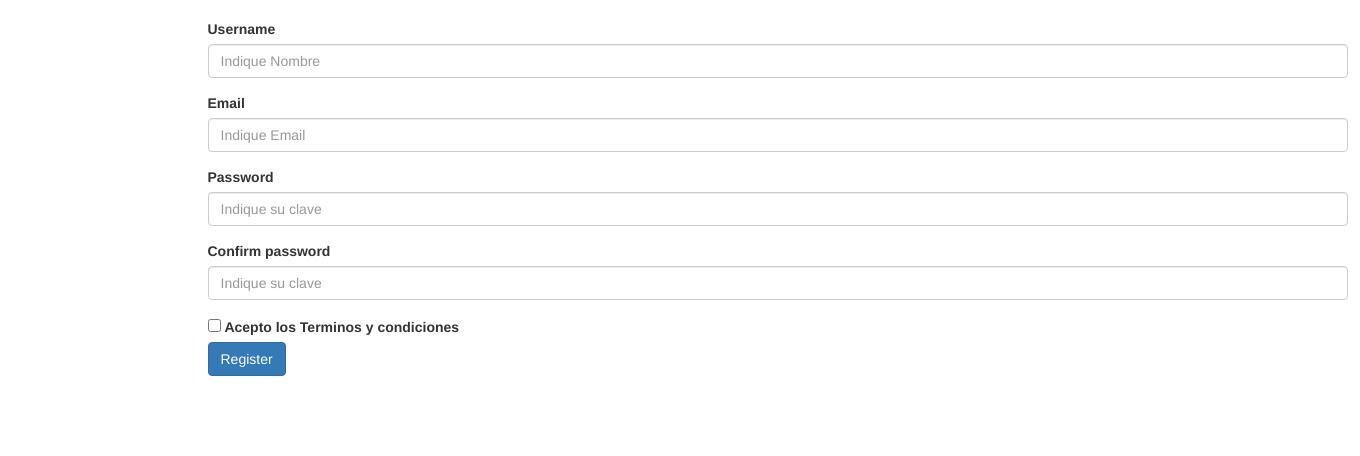
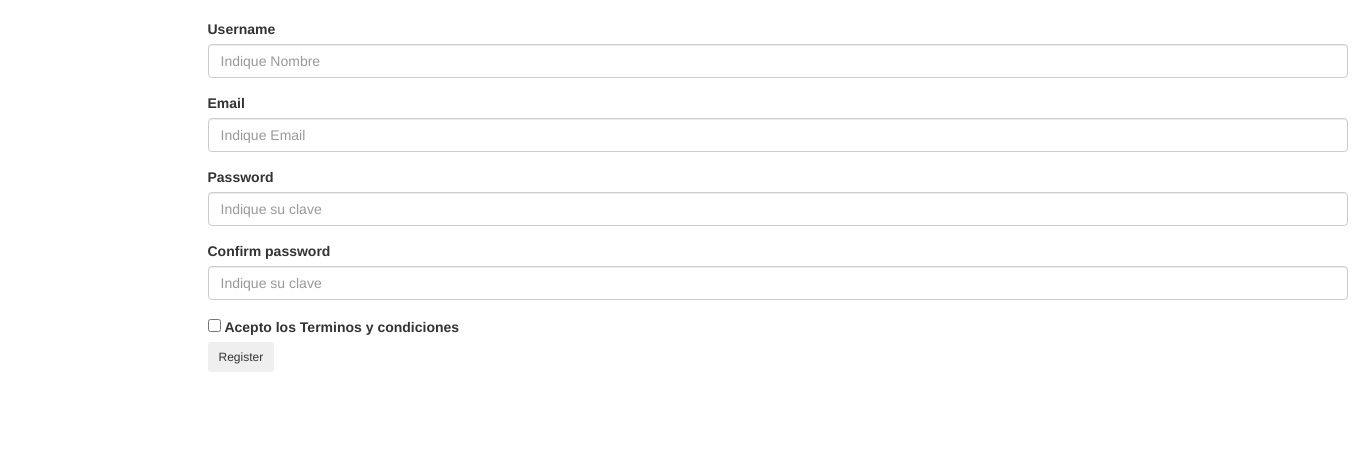
Before and after one commit to tarsicio/python_login_system, a Flask app: page /register in a window 1360 px wide. Shown: the part 130-586 px from the top of the page. Run offline with Flask 2, Linux system fonts and the light colour scheme; some libraries are stand-ins or nearby versions.

Commit message:
Modificación en Botones al estilo Bootstrap 4, y demas

```diff
--- a/app/templates/auth/login.html
+++ b/app/templates/auth/login.html
@@ -12,8 +12,8 @@
 			<div class="form-group">
 				{{ render_field(form.password, class='form-control',placeholder='Indique su clave') }}
 			</div>
-			<button class="btn btn-primary" type="submit" name="button">
-				Login
+			<button class="btn btn-outline-primary btn-sm" type="submit" name="button">
+				<i class="fas fa-sign-in-alt"></i> Login
 			</button>
 		</form>
 	</div>
--- a/app/templates/auth/register.html
+++ b/app/templates/auth/register.html
@@ -23,8 +23,8 @@
 				{{ form.accept(class_='form-check-input') }}
 				<label for="" class="form-check-bale">Acepto los Terminos y condiciones</label>
 			</div>
-			<button class="btn btn-primary" type="submit" name="button">
-				Register
+			<button class="btn btn-outline-primary btn-sm" type="submit" name="button">
+				<i class="fas fa-clipboard-list"></i> Register
 			</button>
 		</form>
 	</div>
--- a/app/templates/layout.html
+++ b/app/templates/layout.html
@@ -13,20 +13,20 @@
 				<ul class="navbar-nav ml-auto">
 					{% if current_user.is_authenticated %}
 						<li class="nav-item {% if active == 'tasks' %} active {% endif %}">
-							<a class="nav-link" href="{{ url_for('.tasks') }}">Task</a>
+							<a class="nav-link" href="{{ url_for('.tasks') }}"><i class="far fa-list-alt"></i> Task-List</a>
 						</li>
 						<li class="nav-item {% if active == 'new_task' %} active {% endif %}">
-							<a class="nav-link" href="{{ url_for('.new_task') }}">New_Task</a>
+							<a class="nav-link" href="{{ url_for('.new_task') }}"><i class="fa fa-file" aria-hidden="true"></i> New_Task</a>
 						</li>
 						<li class="nav-item">
-							<a class="nav-link" href="{{ url_for('.logout') }}">Logout</a>
+							<a class="nav-link" href="{{ url_for('.logout') }}"><i class="fas fa-sign-out-alt"></i> Logout</a>
 						</li>
 					{% else %}
 						<li class="nav-item {% if active == 'login' %} active {% endif %}">
-							<a class="nav-link" href="{{ url_for('.login') }}">Login</a>
+							<a class="nav-link" href="{{ url_for('.login') }}"><i class="fas fa-sign-in-alt"></i> Login</a>
 						</li>
 						<li class="nav-item {% if active == 'register' %} active {% endif %}">
-							<a class="nav-link" href="{{ url_for('.register') }}">Register</a>
+							<a class="nav-link" href="{{ url_for('.register') }}"><i class="fas fa-clipboard-list"></i> Register</a>
 						</li>
 					{% endif %}
 				</ul>
--- a/app/templates/task/edit.html
+++ b/app/templates/task/edit.html
@@ -12,8 +12,8 @@
 			<div class="form-group">
 				{{ render_field(form.description, class='form-control',placeholder='Indique una Descripción') }}
 			</div>
-			<button class="btn btn-primary" type="submit" name="button">
-				Save Task
+			<button class="btn btn-outline-primary btn-sm" type="submit" name="button">
+				<i class="fa fa-save" aria-hidden="true"></i> Save Task
 			</button>
 		</form>
 	</div>
--- a/app/templates/task/list.html
+++ b/app/templates/task/list.html
@@ -4,7 +4,7 @@
 {% block container %}
 <div class="d-inline-block pb-2">
 	<h2>TASKS LIST</h2>
-	<a class="btn btn-outline-primary btn-sm" href="{{url_for('.new_task')}}">NEW TASK</a>
+	<a class="btn btn-outline-primary btn-sm" href="{{url_for('.new_task')}}"><i class="fa fa-file" aria-hidden="true"></i> NEW TASK</a>
 </div>
 <table class="table thead-dark table-sm">
   	<thead class="thead-dark">
--- a/app/templates/task/new.html
+++ b/app/templates/task/new.html
@@ -12,8 +12,8 @@
 			<div class="form-group">
 				{{ render_field(form.description, class='form-control',placeholder='Indique una Descripción') }}
 			</div>
-			<button class="btn btn-primary" type="submit" name="button">
-				Create Task
+			<button class="btn btn-outline-primary btn-sm" type="submit" name="button">
+				<i class="fa fa-save" aria-hidden="true"></i> Create Task
 			</button>
 		</form>
 	</div>
--- a/app/templates/task/show.html
+++ b/app/templates/task/show.html
@@ -12,8 +12,8 @@
 		</div>
 		{% if current_user.is_authenticated and task.user_id ==	current_user.id %}
 		<div style="text-align: right;">
-			<a href="{{url_for('.edit_task',task_id=task.id)}}" class="btn btn-outline-primary"><i class="fa fa-pen" aria-hidden="true"></i></a>
-			<a href="{{url_for('.delete_task',task_id=task.id)}}" class="btn btn-outline-danger"><i class="fa fa-trash" aria-hidden="true"></i></a>
+			<a href="{{url_for('.edit_task',task_id=task.id)}}" class="btn btn-outline-primary btn-sm"><i class="fa fa-pen" aria-hidden="true"></i></a>
+			<a href="{{url_for('.delete_task',task_id=task.id)}}" class="btn btn-outline-danger btn-sm"><i class="fa fa-trash" aria-hidden="true"></i></a>
 		</div>
 		{% endif %}
 	</div>
```
